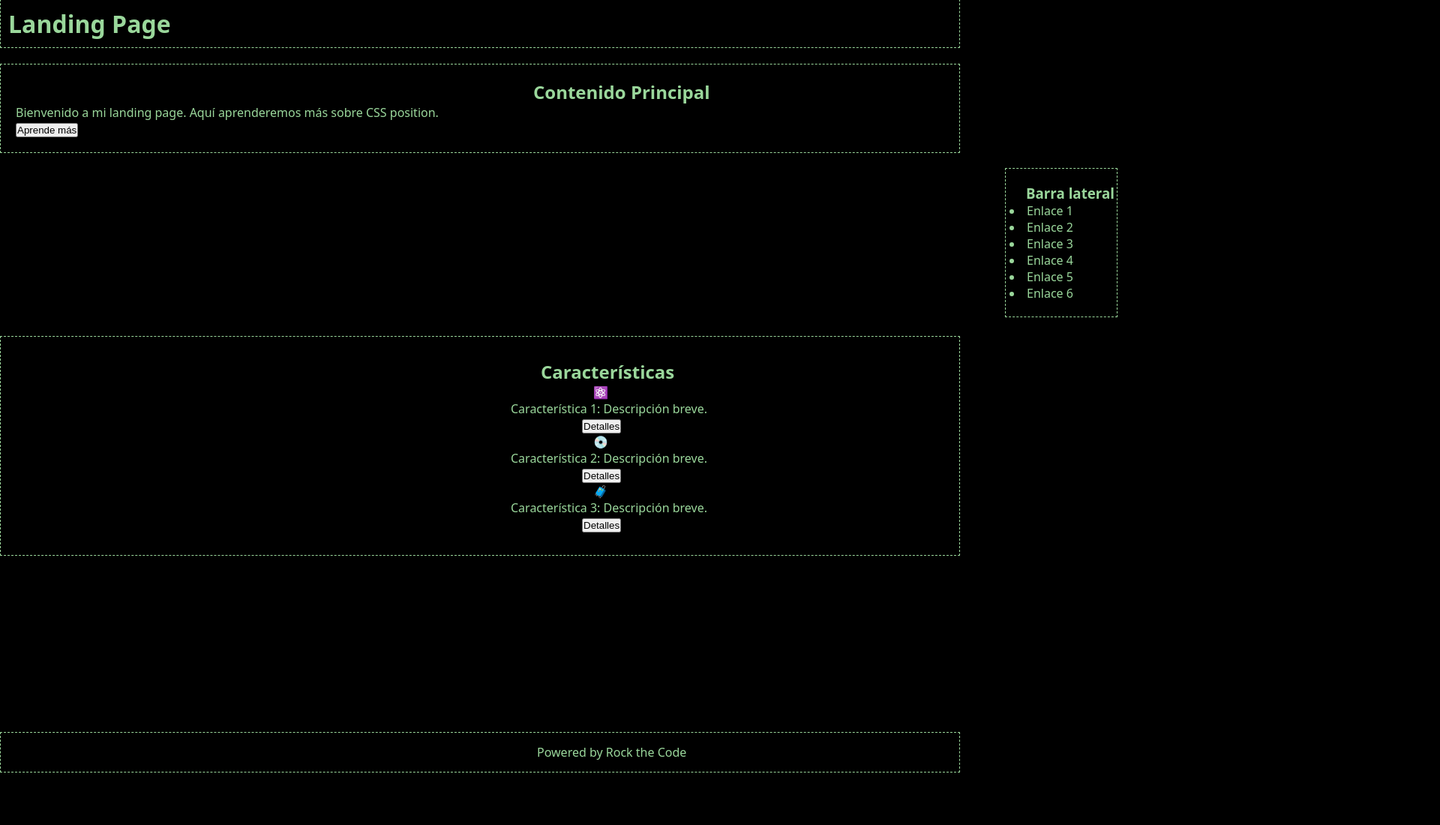
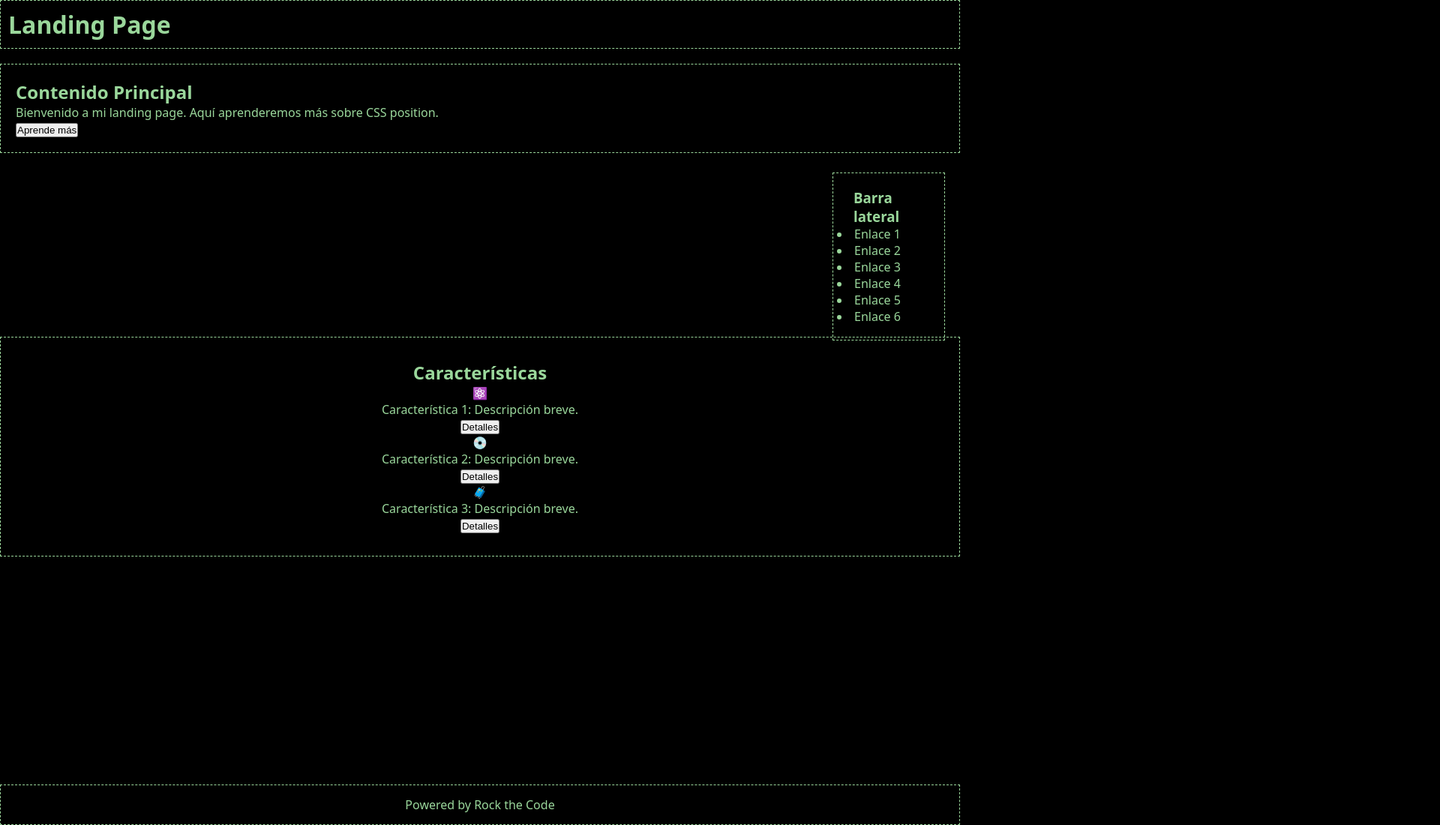
Before and after one commit to Dalopo/Pr-ctica-Positions-Landing-Page-, a plain HTML site: page index.html in a window 1280 px wide. Shown: the top 1100 px of the page at 75% size, 1920 px wide, since content can reach past the window. Before the commit the page ends 1030 px from the top, so only its background shows below. Drawn offline with Linux system fonts and the light colour scheme.

Commit message:
Update style.css

```diff
--- a/style.css
+++ b/style.css
@@ -3,7 +3,6 @@
   margin: 0;
   padding: 0;
   box-sizing: border-box;
-
 }
 
 body {
@@ -14,79 +13,69 @@ body {
   min-height: 100vh;
   background-color: #000000;
   color: #9ad79b;
-  overflow-x: hidden;
 }
 
-.bordered-container{
-  border: 1px dashed #9ad79b
+.bordered-container {
+  border: 1px dashed #9ad79b;
+}
+
+/* Estilo para el encabezado */
+header {
+  position: fixed;
+  top: 0;
+  width: 100%;
+  background-color: rgba(0, 0, 0, 0.8);
+  z-index: 1000;
 }
 
 /* Estilos para el encabezado */
 h1 {
-  position: relative;
-  top: -1px;
   padding: 10px;
+}
+
+main {
+  margin-top: 70px;
 }
 
 /* Estilos para el contenido principal */
 .content {
   position: relative;
-  top: 20px;
+  top: 15px;
   padding: 20px;
+  margin: 0 auto;
 }
 
 /* Estilos para la barra lateral */
 .sidebar {
-  position:relative;
-  left: 1340px;
-  top: 40px;
+  position: fixed;
+  top: 230px;
+  right: 20px;
   width: 150px;
   padding: 20px 5px;
   list-style-position: inside;
 }
 
 h3 {
-  position: relative;
-  left: 22px;
+  margin-left: 22px;
 }
 
 /* Estilos para las características */
 .features {
-  position:relative;
-  top: 65px;
+  position: relative;
+  top: 260px;
   padding: 30px;
-}
-
-.feature {
-  position: relative;
-  left: 650px;
-}
-
-span {
-  position: relative;
-  left: 110px;
-}
-
-.feature > button {
-  position: relative;
-  left:95px;
-
-}
-
-h2 {
-  position: relative;
-  left: 690px;
+  margin: 0 auto;
+  text-align: center;
 }
 
 /* Estilos para el pie de página */
 footer {
-  position: relative;
-  top: 300px;
+  position: absolute;
+  bottom: -300px ;
+  width: 100%;
   padding: 15px;
-  margin-bottom: 10px;
+  background-color: rgba(0, 0, 0, 0.8);
+  color: #9ad79b;
+  text-align: center;
+  z-index: 1000;
 }
-
-footer > p {
-  position: relative;
-  left: 700px;
-}
```
